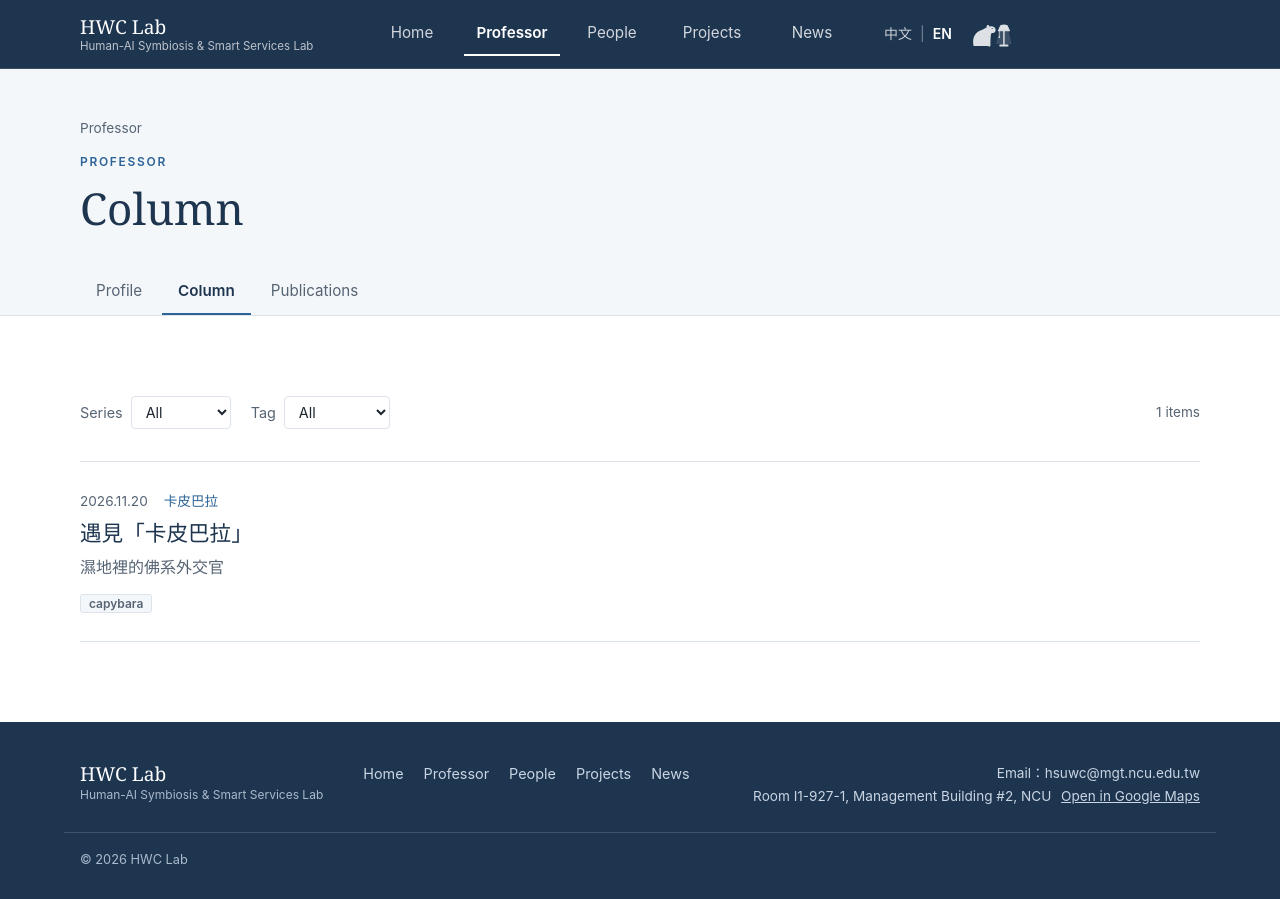
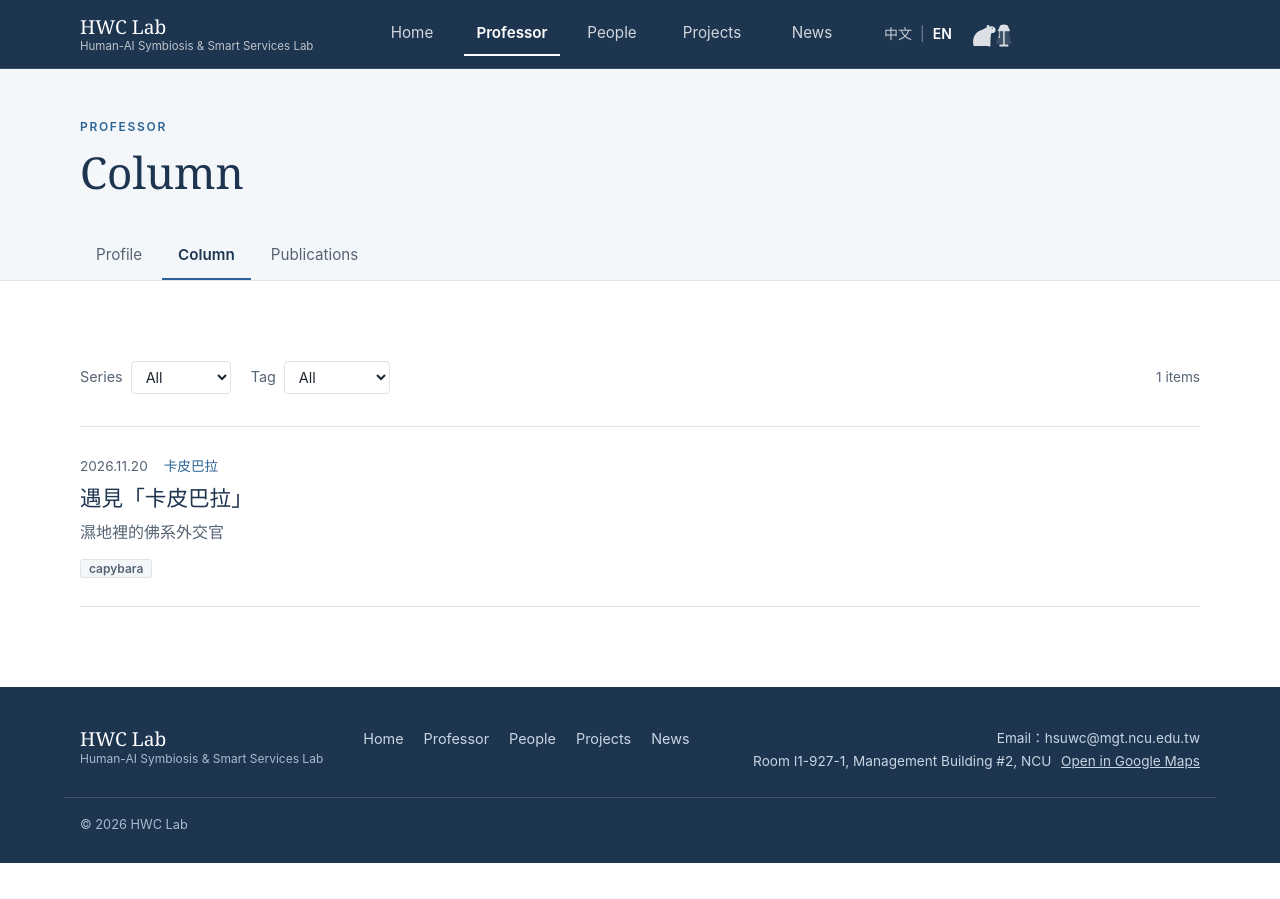
Before and after one commit to hsuwc-lab/hsuwc_lab_web, a Vue app: page /en/professor/column in a window 1280 px wide. After the commit the page ends 863 px from the top, so only its background shows below. Built offline with nearby package versions, Linux system fonts and the light colour scheme.

Commit message:
6.1.5 修正教授三個頁面的Hero

```diff
--- a/src/views/ColumnView.vue
+++ b/src/views/ColumnView.vue
@@ -9,7 +9,6 @@ const { t, locale } = useI18n()
 const route = useRoute()
 const router = useRouter()
 
-const crumbs = computed(() => [{ label: t('nav.professor'), to: { name: 'professor' } }])
 const tabs = computed(() => [
   { label: t('nav.profile'), to: { name: 'professor' } },
   { label: t('nav.column'), to: { name: 'column' } },
@@ -57,7 +56,7 @@ function setFilter(key, value) {
 </script>
 
 <template>
-  <PageHeader :title="t('nav.column')" eyebrow="Professor" :crumbs="crumbs" :tabs="tabs" />
+  <PageHeader :title="t('nav.column')" eyebrow="Professor" :tabs="tabs" />
 
   <div class="container content">
     <div class="filters">
--- a/src/views/PublicationsView.vue
+++ b/src/views/PublicationsView.vue
@@ -9,7 +9,6 @@ const { t } = useI18n()
 const route = useRoute()
 const router = useRouter()
 
-const crumbs = computed(() => [{ label: t('nav.professor'), to: { name: 'professor' } }])
 const tabs = computed(() => [
   { label: t('nav.profile'), to: { name: 'professor' } },
   { label: t('nav.column'), to: { name: 'column' } },
@@ -59,7 +58,7 @@ function setFilter(key, value) {
 </script>
 
 <template>
-  <PageHeader :title="t('nav.publications')" eyebrow="Professor" :crumbs="crumbs" :tabs="tabs" />
+  <PageHeader :title="t('nav.publications')" eyebrow="Professor" :tabs="tabs" />
 
   <div class="container content">
     <div class="filters">
```
Also changed, not shown: 1 other file (tests, documents, lock files or other folders).
